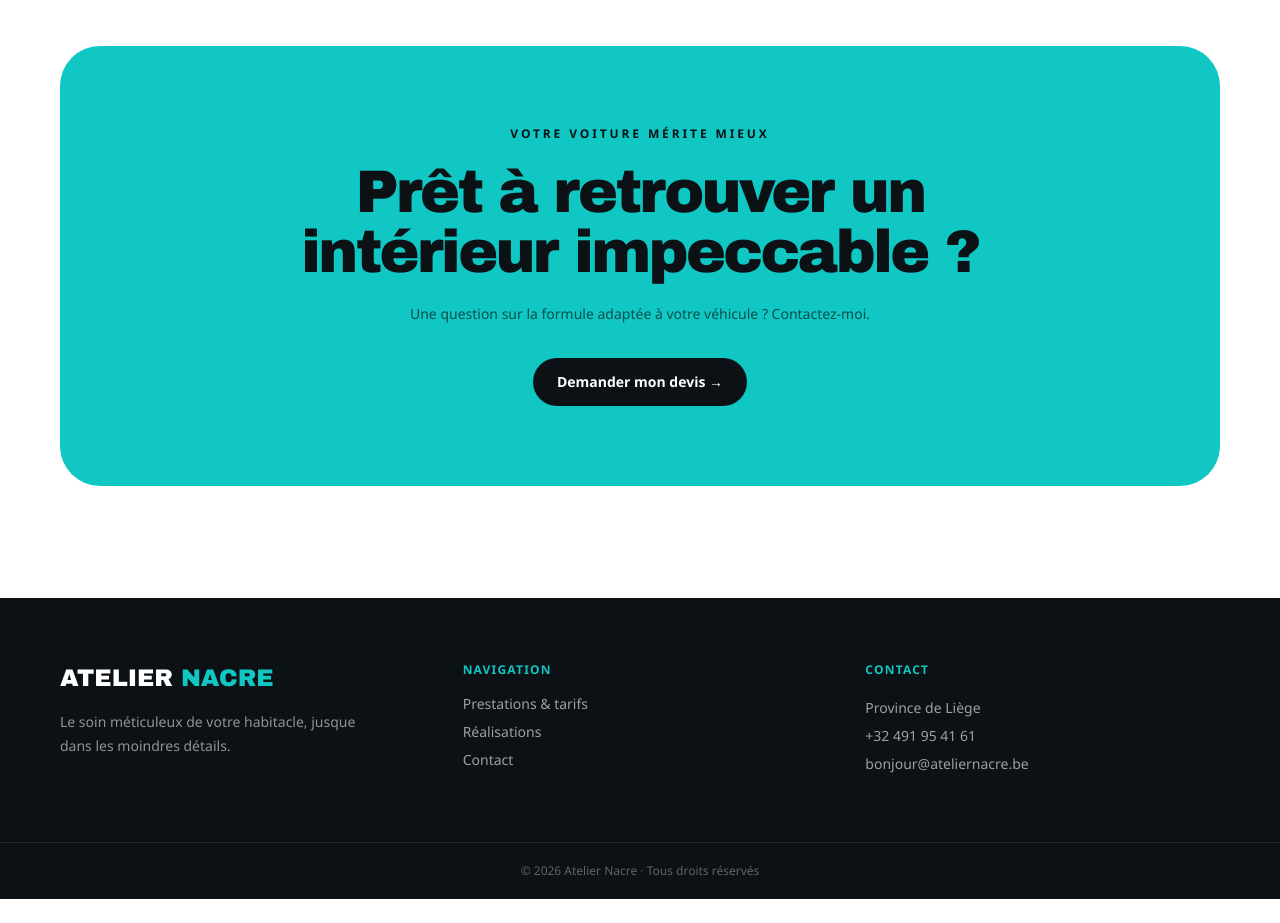
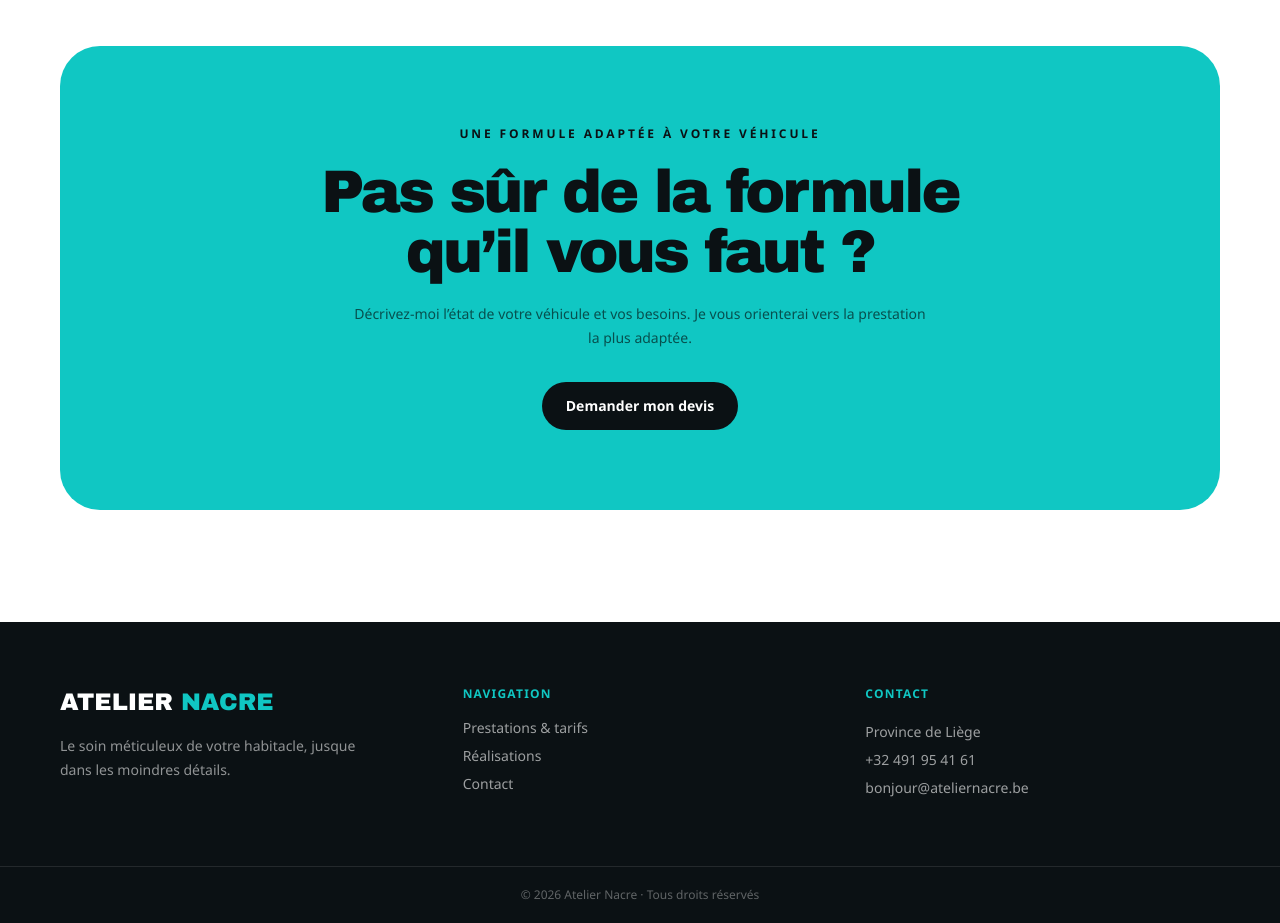
Before and after one commit to ovo-thom/auto-detailing, a Next.js app: page /prestations in a window 1280 px wide. Shown: the part 3820-4743 px from the top of the page. Before the commit the page ends 4719 px from the top, so only its background shows below. Built offline with nearby package versions, Linux system fonts and the light colour scheme.

Commit message:
refactor: make CTA reusable with typed props and page-specific content

```diff
--- a/app/page.tsx
+++ b/app/page.tsx
@@ -137,7 +137,11 @@ export default function Home() {
           </div>
         </div>
       </section>
-      <Cta />
+      <Cta
+        eyebrow="Votre voiture mérite mieux"
+        title="Prêt à retrouver un intérieur impeccable ?"
+        text="Une question sur la formule adaptée à votre véhicule ? Contactez-moi."
+      />
     </>
   );
 }
--- a/app/prestations/page.tsx
+++ b/app/prestations/page.tsx
@@ -237,7 +237,11 @@ export default function Prestations() {
         </div>
       </section>
 
-      <Cta />
+      <Cta
+        eyebrow="Une formule adaptée à votre véhicule"
+        title="Pas sûr de la formule qu’il vous faut ?"
+        text="Décrivez-moi l’état de votre véhicule et vos besoins. Je vous orienterai vers la prestation la plus adaptée."
+      />
     </>
   );
 }
--- a/components/sections/Cta.tsx
+++ b/components/sections/Cta.tsx
@@ -1,5 +1,17 @@
 import Link from "next/link";
-export default function Cta() {
+type CtaProps = {
+  eyebrow: string;
+  title: string;
+  text: string;
+  buttonText?: string;
+};
+
+export default function Cta({
+  eyebrow,
+  title,
+  text,
+  buttonText = "Demander mon devis",
+}: CtaProps) {
   return (
     <section className="section-pad">
       <div className="container-site">
@@ -7,17 +19,16 @@ export default function Cta() {
           <div className="hex-bg absolute inset-0 opacity-50" />
           <div className="relative">
             <p className="mb-5 text-xs font-bold uppercase tracking-[.24em]">
-              Votre voiture mérite mieux
+              {eyebrow}
             </p>
             <h2 className="display mx-auto max-w-3xl text-4xl md:text-6xl">
-              Prêt à retrouver un intérieur impeccable ?
+              {title}
             </h2>
             <p className="mx-auto mt-5 max-w-xl text-sm leading-6 text-black/60">
-              Une question sur la formule adaptée à votre véhicule ?
-              Contactez-moi.
+              {text}
             </p>
             <Link href="/contact" className="btn-primary mt-8">
-              Demander mon devis →
+              {buttonText}
             </Link>
           </div>
         </div>
```
